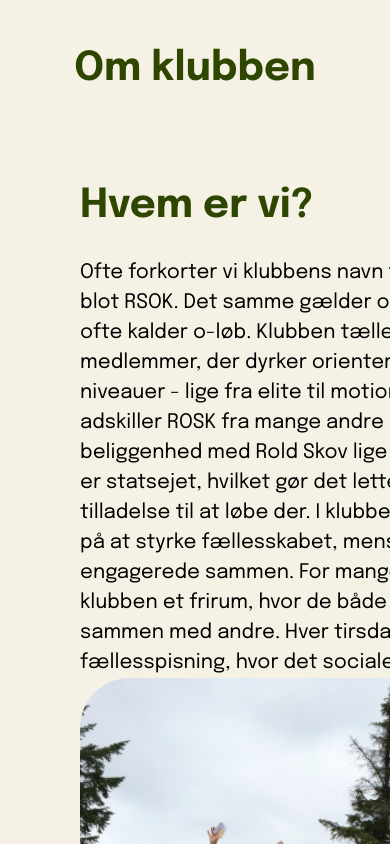
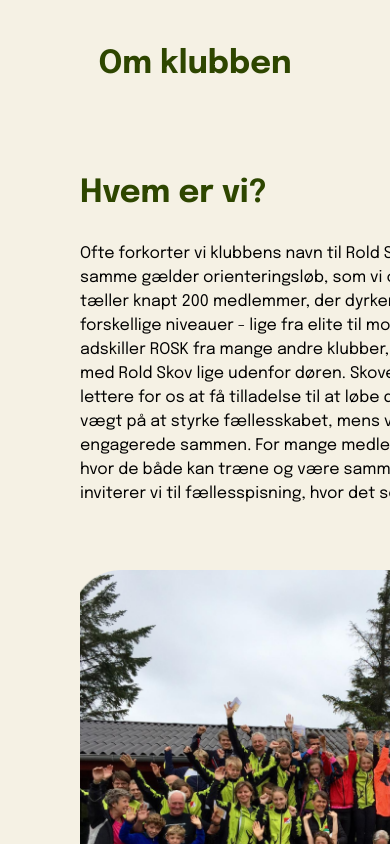
Before and after one commit to KristinaHejlesen/MMD1, a plain HTML site: page OmKlubben.html in a window 390 px wide. Shown: the top 844 px of the page. Drawn offline with Linux system fonts and the light colour scheme.

Commit message:
ændringer i mediaq

```diff
--- a/assets/CSS/style.css
+++ b/assets/CSS/style.css
@@ -572,7 +572,28 @@ footer p{
 }
 
 /**/
-@media screen and (max-width:1000px){
+@media screen and (max-width:700px){
+    h1 {
+
+            font-size: 2rem;
+
+        }
+
+
+
+        h2 {
+            font-size: 2rem;
+
+
+        }
+
+
+        h3 {
+            font-size: 2rem;}
+        p{
+            font-size: 1rem;
+        }
+
     .article1 {
             grid-template-columns:  1fr 1fr;
 
@@ -622,4 +643,7 @@ footer p{
                     grid-column: 1 / 1;
                     grid-row: 3 / 4;
                 }
+                img{
+                    padding-top: 4rem;
+                }
 }
```
